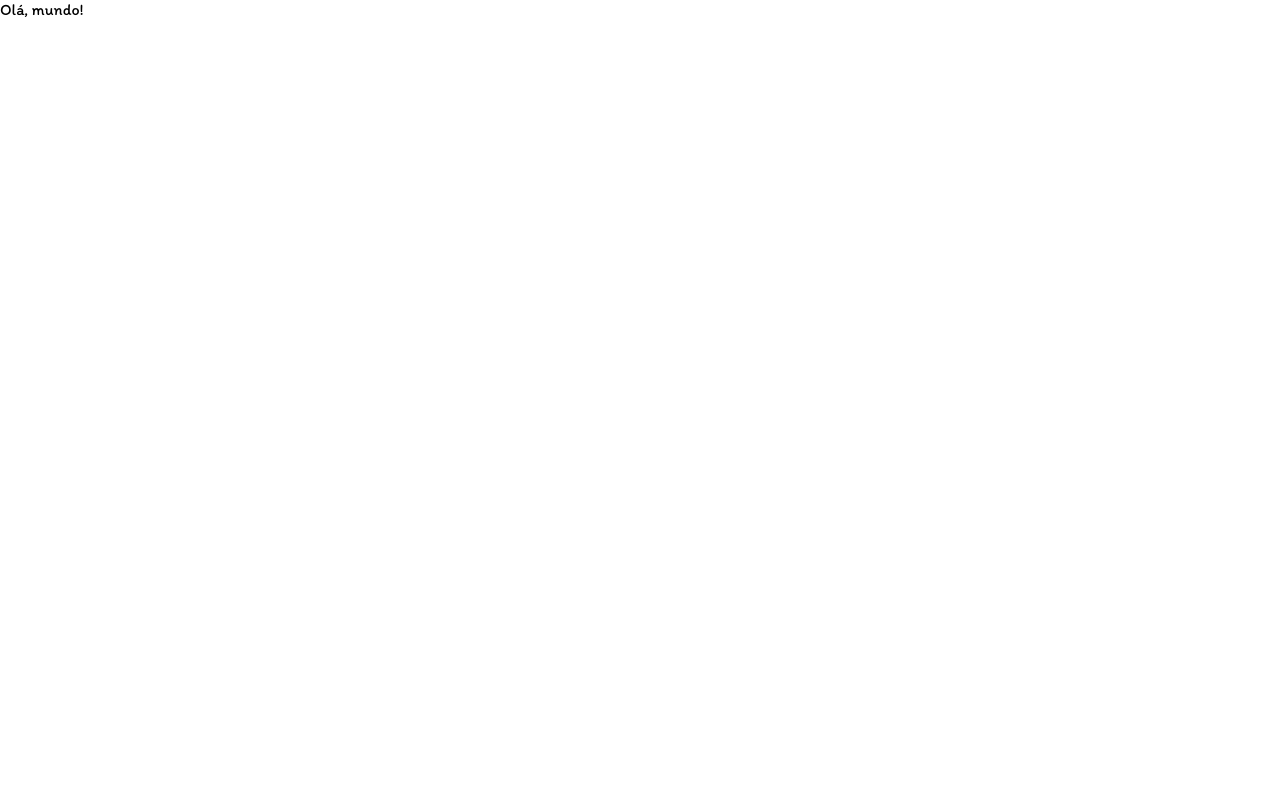
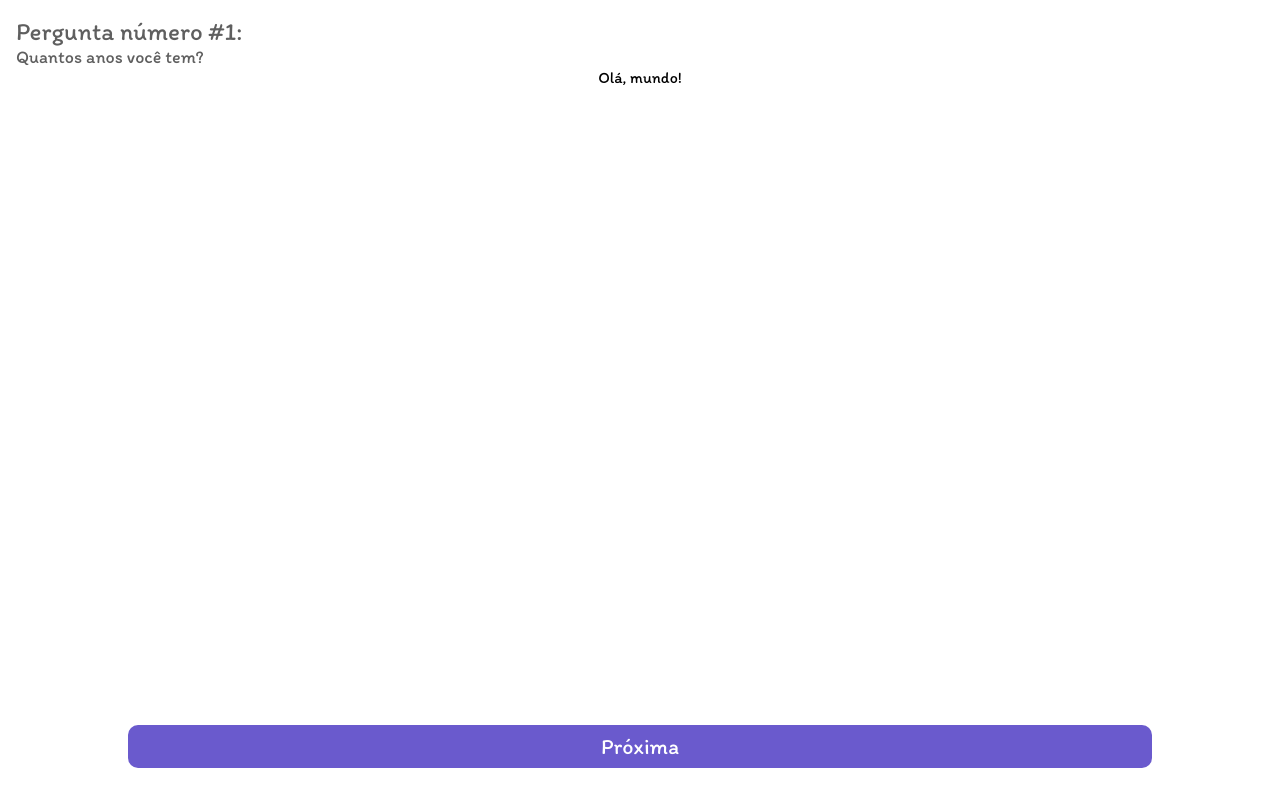
Before and after one commit to leo0302DEV/FeiraPedagogica-GVB, a React (Vite) app: page /questionOne in a window 1280 px wide. Built offline with nearby package versions, Linux system fonts and the light colour scheme.

Commit message:
Creating the questions context and the questions page mold

```diff
--- /dev/null
+++ b/src/components/QuetionsPageMold/index.jsx
@@ -0,0 +1,55 @@
+import styled from "styled-components";
+import PrimaryButton from "../PrimaryButton";
+
+const StyledPrimeryPageContainer = styled.main`
+  display: flex;
+  flex-direction: column;
+  align-items: center;
+  width: 100%;
+  height: 100vh;
+  padding: 1rem 1rem 2.5rem 1rem;
+  background-color: #ffffff;
+`;
+
+const StyledTitle = styled.h1`
+  font-size: 25px;
+  font-weight: 400;
+  color: #5f5f5f;
+  align-self: flex-start;
+`;
+
+const StyledParagraph = styled.p`
+  font-size: 18px;
+  font-weight: 400;
+  color: #5f5f5f;
+  align-self: flex-start;
+`;
+
+const StyledButtonContainer = styled.div`
+  display: flex;
+  justify-content: center;
+  position: fixed;
+  width: 100%;
+  bottom: 2rem;
+`;
+
+const QuestionsPageMold = ({
+  question,
+  quetionNumber,
+  buttonText = "Próxima",
+  buttonActionFunc,
+  children,
+}) => {
+  return (
+    <StyledPrimeryPageContainer>
+      <StyledTitle>Pergunta número #{quetionNumber}:</StyledTitle>
+      <StyledParagraph>{question}</StyledParagraph>
+      {children}
+      <StyledButtonContainer>
+        <PrimaryButton text={buttonText} onAction={buttonActionFunc} />
+      </StyledButtonContainer>
+    </StyledPrimeryPageContainer>
+  );
+};
+
+export default QuestionsPageMold;
--- a/src/pages/FirstPage.jsx
+++ b/src/pages/FirstPage.jsx
@@ -67,7 +67,7 @@ const FirstPage = () => {
   const navigate = useNavigate();
 
   const handleClick = () => {
-    navigate("/results");
+    navigate("/questionOne");
   };
 
   return (
--- a/src/pages/QuestionOne.jsx
+++ b/src/pages/QuestionOne.jsx
@@ -1,5 +1,25 @@
+import { useContext } from "react";
+import { QuestionsContext } from "../routes";
+import QuestionsPageMold from "../components/QuetionsPageMold";
+import { useNavigate } from "react-router-dom";
+
 const QuestionOne = () => {
-  return <h1>Olá, mundo!</h1>;
+  const navigate = useNavigate();
+  const { age, setAge } = useContext(QuestionsContext);
+
+  const toNextQuestion = () => {
+    navigate("/questionTwo");
+  };
+
+  return (
+    <QuestionsPageMold
+      question={"Quantos anos você tem?"}
+      quetionNumber={1}
+      buttonActionFunc={toNextQuestion}
+    >
+      <h1>Olá, mundo!</h1>
+    </QuestionsPageMold>
+  );
 };
 
 export default QuestionOne;
--- /dev/null
+++ b/src/pages/QuestionTwo.jsx
@@ -0,0 +1,22 @@
+import { useNavigate } from "react-router-dom";
+import QuestionsPageMold from "../components/QuetionsPageMold";
+
+const QuestionTwo = () => {
+  const navigate = useNavigate();
+
+  const toNextQuestion = () => {
+    navigate("/questionTree");
+  };
+
+  return (
+    <QuestionsPageMold
+      question={"Quantas horas de sono você constuma ter por noite?"}
+      quetionNumber={2}
+      buttonActionFunc={toNextQuestion}
+    >
+      <h1>Olá, mundo!</h1>
+    </QuestionsPageMold>
+  );
+};
+
+export default QuestionTwo;
--- /dev/null
+++ b/src/routes.jsx
@@ -0,0 +1,87 @@
+import React, { createContext, useState } from "react";
+import GlobalStyle from "./components/GlobalStyles";
+import { BrowserRouter, Route, Routes } from "react-router-dom";
+import FirstPage from "./pages/FirstPage";
+import QuestionOne from "./pages/QuestionOne";
+import QuestionTwo from "./pages/QuestionTwo";
+import ResultsPage from "./pages/ResultsPage";
+
+export const QuestionsContext = createContext();
+
+const AppPages = () => {
+  const [age, setAge] = useState(0);
+  const [sleepHours, setSleepHours] = useState(0);
+  const [questionTreePoints, setQuestionTreePoints] = useState(0);
+  const [questionFourPoints, setQuestionFourPoints] = useState(0);
+  const [questionFivePoints, setQuestionFivePoints] = useState(0);
+  const [questionSixPoints, setQuestionSixPoints] = useState(0);
+  const [questionSevenPoints, setQuestionSevenPoints] = useState(0);
+  const [result, setResult] = useState(0);
+
+  const returnSleepQualityResult = () => {
+    setResult(
+      (preveousPoints) =>
+        preveousPoints +
+        questionTreePoints +
+        questionFourPoints +
+        questionFivePoints +
+        questionSixPoints +
+        questionSevenPoints
+    );
+
+    if (age < 18) {
+      if (sleepHours >= 8) {
+        setResult((preveousPoints) => preveousPoints + 3);
+      }
+    } else {
+      if (sleepHours >= 7) {
+        setResult((preveousPoints) => preveousPoints + 3);
+      }
+    }
+
+    switch (result) {
+      case result < 6:
+        return "Péssima";
+      case 6 <= result <= 12:
+        return "Muito ruim";
+      case 13 <= result <= 18:
+        return "Ruim";
+      case 19 <= result <= 24:
+        return "Moderada";
+      case 25 <= result <= 27:
+        return "Boa";
+      case result > 27:
+        return "Muito boa";
+      default:
+        break;
+    }
+  };
+
+  return (
+    <QuestionsContext.Provider
+      value={{
+        age,
+        setAge,
+        setSleepHours,
+        setQuestionTreePoints,
+        setQuestionFourPoints,
+        setQuestionFivePoints,
+        setQuestionSixPoints,
+        setQuestionSevenPoints,
+        returnSleepQualityResult,
+      }}
+    >
+      <BrowserRouter>
+        <GlobalStyle />
+        <Routes>
+          <Route path="/" element={<FirstPage />} />
+          <Route path="/questionOne" element={<QuestionOne />} />
+          <Route path="/questionTwo" element={<QuestionTwo />} />
+          <Route path="/results" element={<ResultsPage />} />
+        </Routes>
+      </BrowserRouter>
+    </QuestionsContext.Provider>
+  );
+};
+
+export default AppPages;
--- a/src/routes.tsx
+++ /dev/null
@@ -1,21 +0,0 @@
-import React from "react";
-import GlobalStyle from "./components/GlobalStyles";
-import { BrowserRouter, Route, Routes } from "react-router-dom";
-import FirstPage from "./pages/FirstPage";
-import QuestionOne from "./pages/QuestionOne";
-import ResultsPage from "./pages/ResultsPage";
-
-const AppPages = () => {
-    return (
-    <BrowserRouter>
-        <GlobalStyle />
-        <Routes>
-            <Route path="/" element={<FirstPage />}/>
-            <Route path="/questionOne" element={<QuestionOne />}/>
-            <Route path="/results" element={<ResultsPage />}/>
-        </Routes>
-    </BrowserRouter>
-);
-}
-
-export default AppPages;
```
